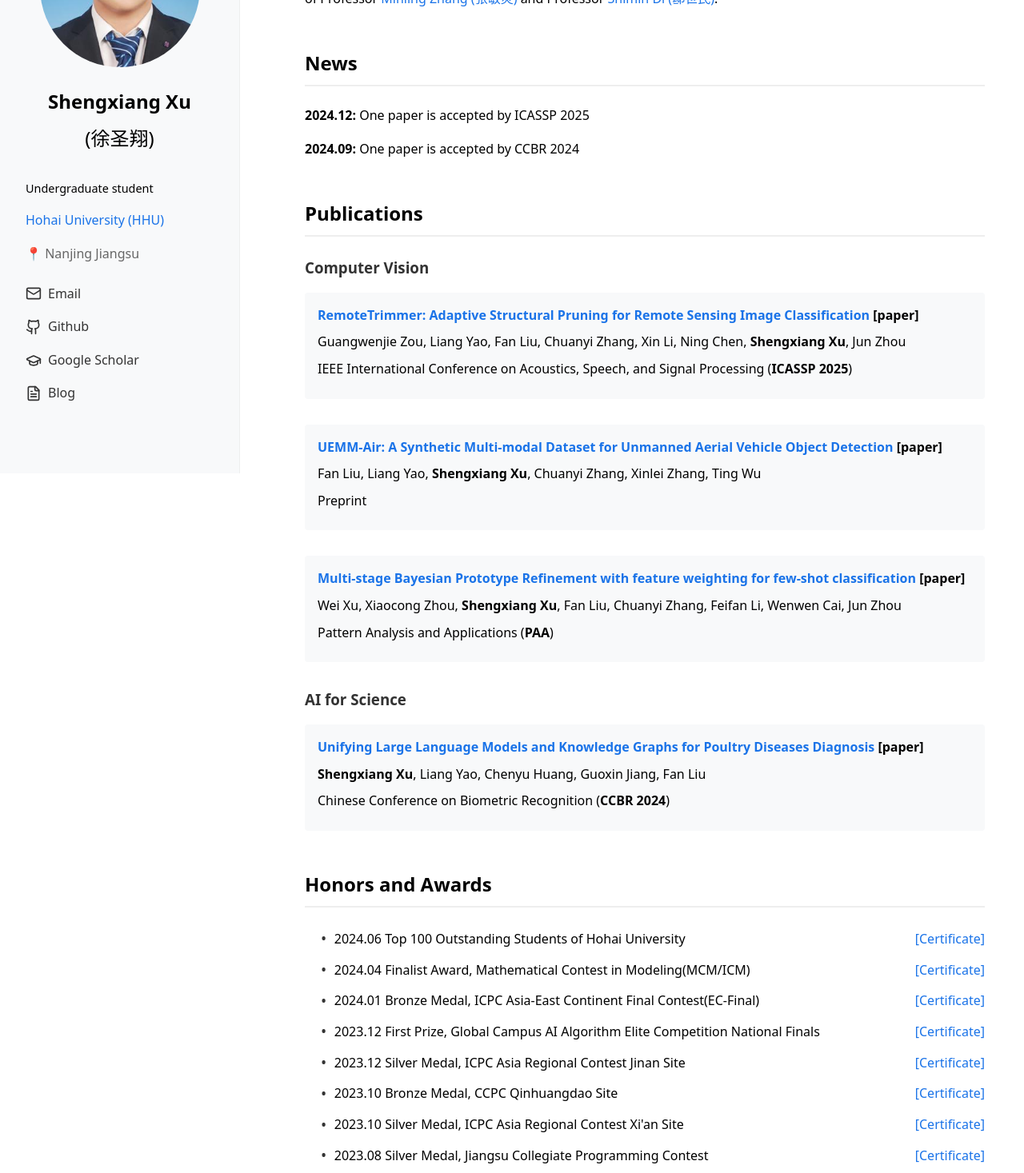
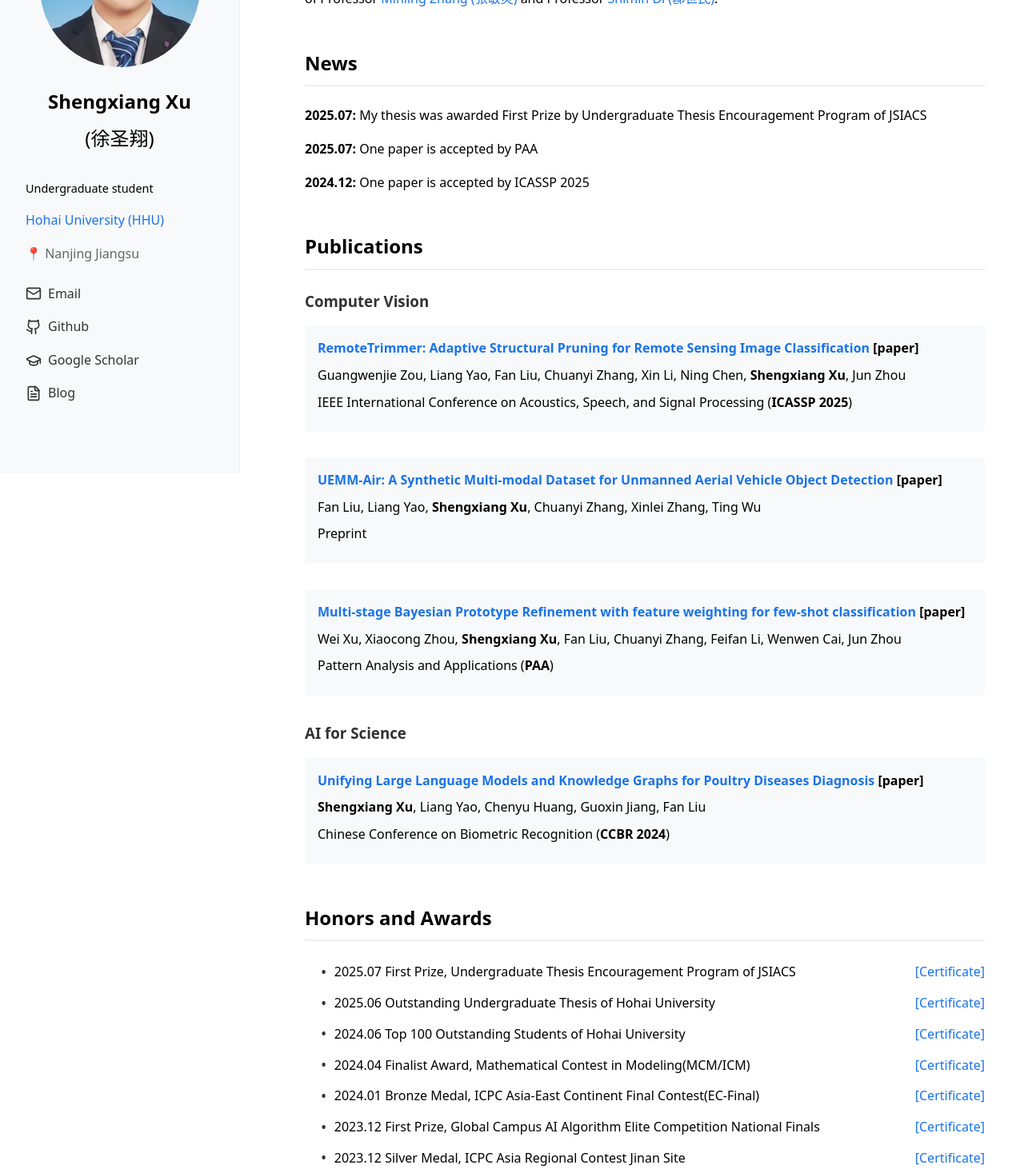
Before and after one commit to XuShengXianggg/XuShengXianggg.github.io, a Next.js app: page / in a window 1280 px wide. Shown: the part 208-1675 px from the top of the page at 80% size. Built offline with nearby package versions, Linux system fonts and the light colour scheme.

Commit message:
Update_250731

```diff
--- a/src/app/page.tsx
+++ b/src/app/page.tsx
@@ -13,10 +13,13 @@ export default function Home() {
         <h2>News</h2>
         <ul className={styles.newsList}>
           <li>
-            <strong>2024.12:</strong> One paper is accepted by ICASSP 2025
+            <strong>2025.07:</strong> My thesis was awarded First Prize by Undergraduate Thesis Encouragement Program of JSIACS
           </li>
           <li>
-            <strong>2024.09:</strong> One paper is accepted by CCBR 2024
+            <strong>2025.07:</strong> One paper is accepted by PAA
+          </li>
+          <li>
+            <strong>2024.12:</strong> One paper is accepted by ICASSP 2025
           </li>
         </ul>
       </section>
@@ -51,6 +54,14 @@ export default function Home() {
       <section id="honors" className={styles.section}>
         <h2>Honors and Awards</h2>
         <ul className={styles.honorsList} style={{ marginLeft: "20px" }}>
+          <li>
+            <span className={styles.honorText}>2025.07 First Prize, Undergraduate Thesis Encouragement Program of JSIACS</span>
+            <a href="https://cdn.acwing.com/media/article/image/2025/08/01/543035_92636a2c6e-JSIACS.png" target="_blank">[Certificate]</a>
+          </li>
+          <li>
+            <span className={styles.honorText}>2025.06 Outstanding Undergraduate Thesis of Hohai University</span>
+            <a href="https://cdn.acwing.com/media/article/image/2025/08/01/543035_878928ee6e-hhu_bestThesis.png" target="_blank">[Certificate]</a>
+          </li>
           <li>
             <span className={styles.honorText}>2024.06 Top 100 Outstanding Students of Hohai University</span>
             <a href="https://cdn.acwing.com/media/article/image/2024/12/26/181746_fbe047dbc3-haiyun.png" target="_blank">[Certificate]</a>
```
Also changed, not shown: public/JSIACS.png (added), public/hhu_bestThesis.png (added).
